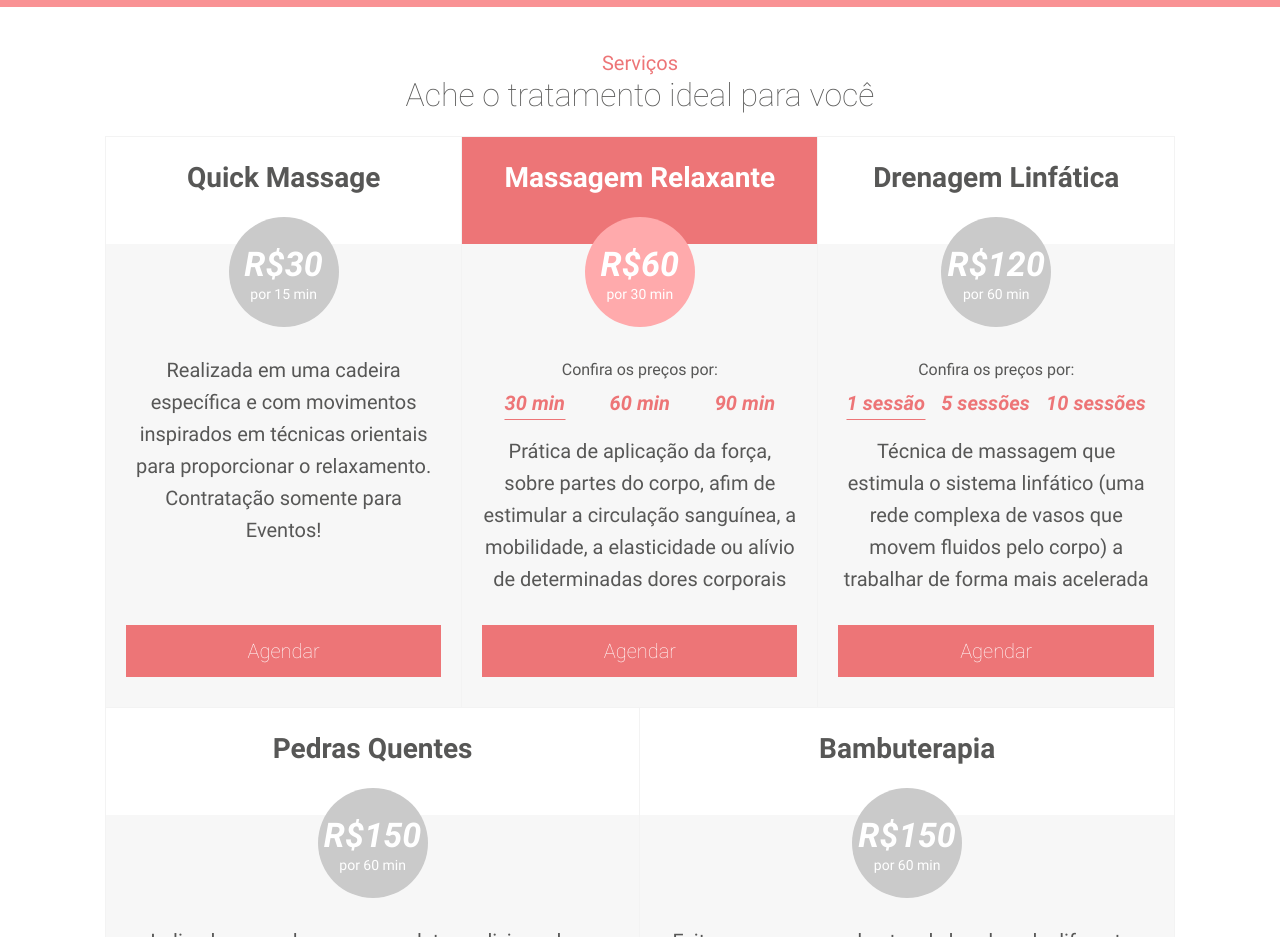
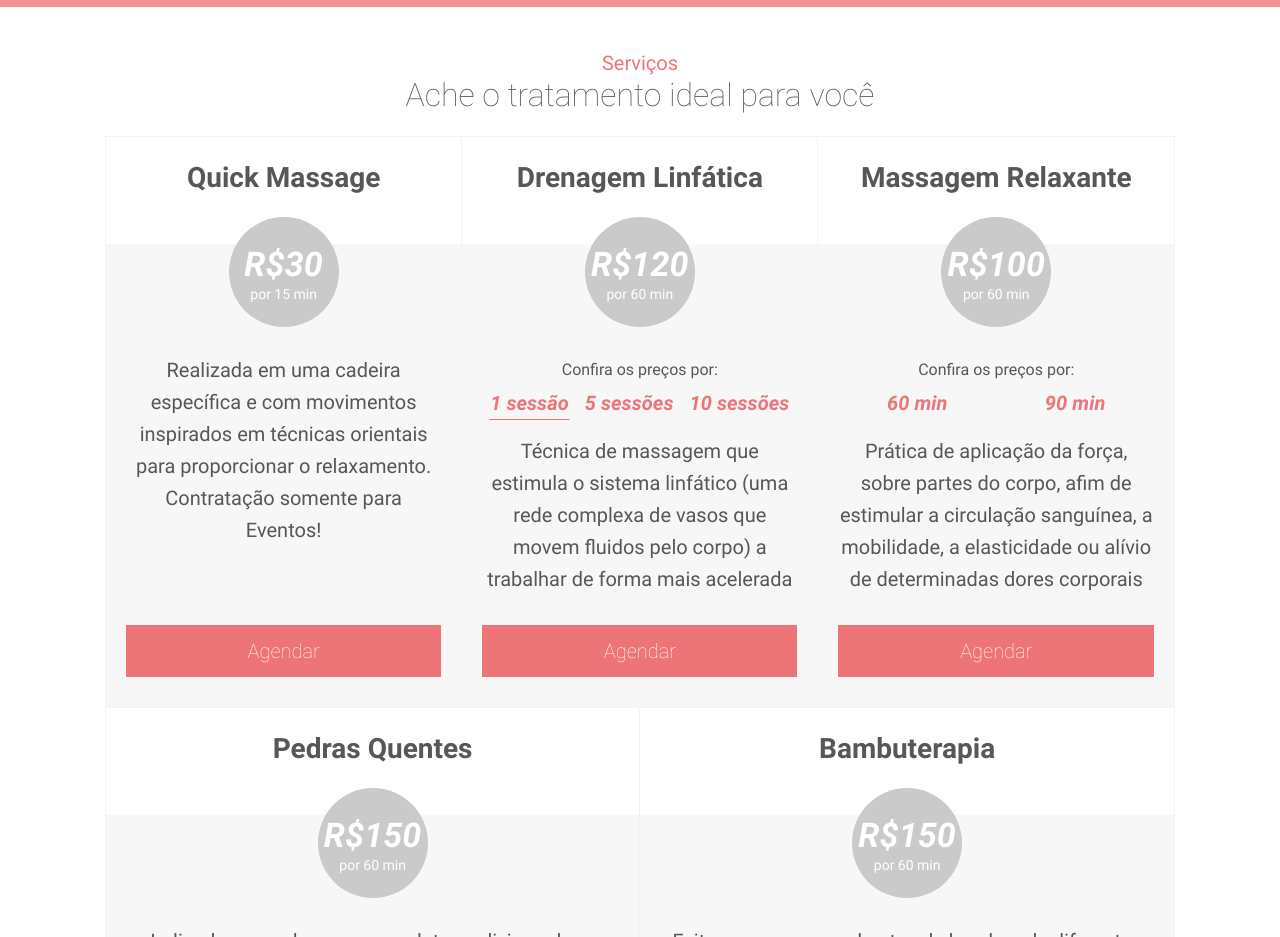
Before and after one commit to mauriciosoares/jenifermassoterapia, a website: page index.html in a window 1280 px wide. Shown: the part 1300-2237 px from the top of the page. Drawn offline with Linux system fonts and the light colour scheme.

Commit message:
Update index.html

```diff
--- a/index.html
+++ b/index.html
@@ -141,31 +141,6 @@
               class="button">Agendar</a>
           </div>
         </div>
-        <div class="product highlight">
-          <div class="product-title">Massagem Relaxante</div>
-          <div class="product-price-time">
-            <div class="product-price">
-              R$<span>60</span>
-            </div>
-            <div class="product-time">
-              por <span>30</span> min
-            </div>
-          </div>
-          <div class="product-info">
-            <div class="product-info-label">Confira os preços por:</div>
-            <div class="product-time-options">
-              <a class="selected" href="#" data-price="60" data-time="30">30 min</a>
-              <a href="#" data-price="100" data-time="60">60 min</a>
-              <a href="#" data-price="130" data-time="90">90 min</a>
-            </div>
-            <div>Prática de aplicação da força, sobre partes do corpo, afim de estimular a circulação sanguínea, a
-              mobilidade, a elasticidade ou alívio de determinadas dores corporais</div>
-
-            <a target="_blank" rel="noopener"
-              href="https://api.whatsapp.com/send?phone=5511944642913&text=Oi%20Jenifer%2C%20tudo%20bem%3F%20Eu%20gostaria%20de%20agendar%20um%20hor%C3%A1rio%20de%20Massagem%20Relaxante%20com%20voc%C3%AA"
-              class="button">Agendar</a>
-          </div>
-        </div>
         <div class="product">
           <div class="product-title">Drenagem Linfática</div>
           <div class="product-price-time">
@@ -186,10 +161,36 @@
             <div>Técnica de massagem que estimula o sistema linfático (uma rede complexa de vasos que movem fluidos pelo
               corpo) a trabalhar de forma mais acelerada</div>
             <a target="_blank" rel="noopener"
-              href="https://api.whatsapp.com/send?phone=5511944642913&text=Oi%20Jenifer%2C%20tudo%20bem%3F%20Eu%20gostaria%20de%20agendar%20um%20hor%C3%A1rio%20de%20Pedras%20Quentes%20com%20voc%C3%AA"
+              href="https://api.whatsapp.com/send?phone=5511944642913&text=Oi%20Jenifer%2C%20tudo%20bem%3F%20Eu%20gostaria%20de%20agendar%20um%20hor%C3%A1rio%20de%20Drenagem Linfática%20%20com%20voc%C3%AA"
               class="button">Agendar</a>
           </div>
         </div>
+        <div class="product highligh">
+          <div class="product-title">Massagem Relaxante</div>
+          <div class="product-price-time">
+            <div class="product-price">
+              R$<span>100</span>
+            </div>
+            <div class="product-time">
+              por <span>60</span> min
+            </div>
+          </div>
+          <div class="product-info">
+            <div class="product-info-label">Confira os preços por:</div>
+            <div class="product-time-options">
+             <!-- <a class="selected" href="#" data-price="60" data-time="30">30 min</a> -->
+              <a href="#" data-price="100" data-time="60">60 min</a>
+              <a href="#" data-price="130" data-time="90">90 min</a>
+            </div>
+            <div>Prática de aplicação da força, sobre partes do corpo, afim de estimular a circulação sanguínea, a
+              mobilidade, a elasticidade ou alívio de determinadas dores corporais</div>
+
+            <a target="_blank" rel="noopener"
+              href="https://api.whatsapp.com/send?phone=5511944642913&text=Oi%20Jenifer%2C%20tudo%20bem%3F%20Eu%20gostaria%20de%20agendar%20um%20hor%C3%A1rio%20de%20Massagem%20Relaxante%20com%20voc%C3%AA"
+              class="button">Agendar</a>
+          </div>
+        </div>
+
       </div>
       <div class="products products-bottom">
         <div class="product">
```
